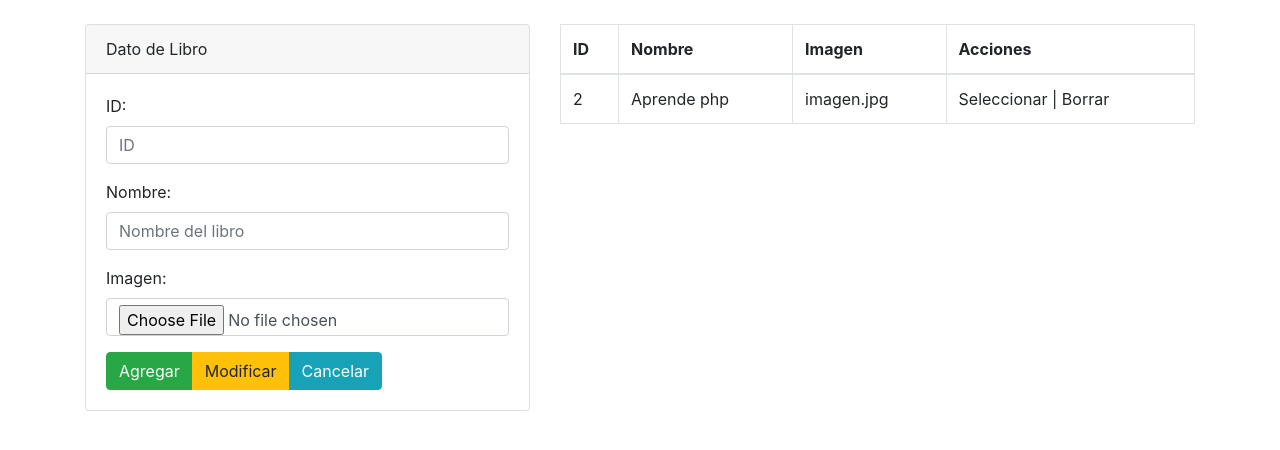
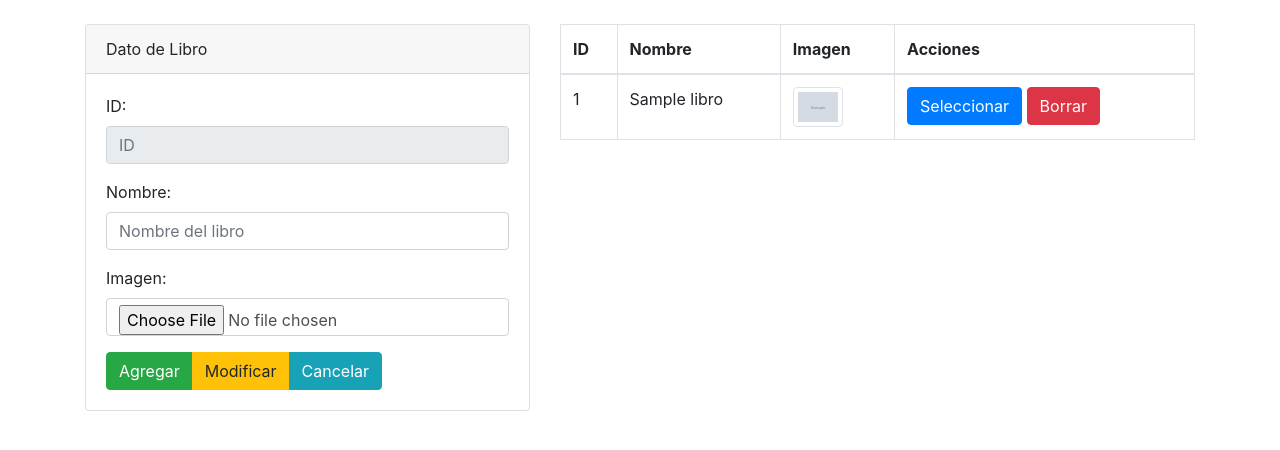
Before and after one commit to Sbarrachina/Web_libros_php_mysql, a PHP site: page /administrador/seccion/productos.php in a window 1280 px wide. Shown: the part 56-506 px from the top of the page. Run offline with PHP 8.4, Linux system fonts and the light colour scheme; tables that the repository leaves empty or names only in its code hold one stand-in row (values such as "Sample post"); grey boxes marked "Sample" are stand-in pictures.

Commit message:
git commit -am "agregando imagenes"

```diff
--- a/administrador/seccion/productos.php
+++ b/administrador/seccion/productos.php
@@ -10,28 +10,115 @@ include("../config/bd.php");
 
 switch($accion){
     case "Agregar":
-
         $sentenciaSQL= $conexion->prepare("INSERT INTO libros (nombre, imagen) VALUES (:nombre,:imagen);");
         $sentenciaSQL->bindParam(':nombre',$txtNombre);
-        $sentenciaSQL->bindParam(':imagen',$txtImagen);
-
-        $sentenciaSQL->execute();
 
 
-        echo "Presionado botón agregar";
+        $fecha= new DateTime();
+        $nombreArchivo=($txtImagen!="")?$fecha->getTimestamp()."_".$_FILES["txtImagen"]["name"]:"imagen.jpg";
+
+        $tmpImagen=$_FILES["txtImagen"]["tmp_name"];
+
+        if($tmpImagen!=""){
+
+            move_uploaded_file($tmpImagen,"../../img/".$nombreArchivo);
+        }
+
+        $sentenciaSQL->bindParam(':imagen',$nombreArchivo);
+        $sentenciaSQL->execute();
         break;
 
         case "Modificar":
-            echo "Presionado botón Modificar";
+
+            $sentenciaSQL= $conexion->prepare("UPDATE libros SET nombre=:nombre WHERE id=:id");
+            $sentenciaSQL->bindParam(':nombre',$txtNombre);
+            $sentenciaSQL->bindParam(':id',$txtID);
+            $sentenciaSQL->execute();
+
+            if($txtImagen!=""){
+
+                $fecha= new DateTime();
+                $nombreArchivo=($txtImagen!="")?$fecha->getTimestamp()."_".$_FILES["txtImagen"]["name"]:"imagen.jpg";
+                $tmpImagen=$_FILES["txtImagen"]["tmp_name"];
+
+                move_uploaded_file($tmpImagen,"../../img/".$nombreArchivo);
+
+                $sentenciaSQL= $conexion->prepare("SELECT imagen FROM libros WHERE id=:id");
+                $sentenciaSQL->bindParam(':id',$txtID);
+                $sentenciaSQL->execute();
+                $Libro=$sentenciaSQL->fetch(PDO::FETCH_LAZY);
+
+                if( isset($libro["imagen"]) &&($libro["imagen"]!="imagen.jpg") ){
+
+                    if(file_exists("../../img/".$libro["imagen"])){
+
+                        unlink("../../img/".$libro["imagen"]);
+                    }
+
+                }
+
+
+
+
+
+                $sentenciaSQL= $conexion->prepare("UPDATE libros SET imagen=:imagen WHERE id=:id");
+                $sentenciaSQL->bindParam(':imagen',$nombreArchivo);
+                $sentenciaSQL->bindParam(':id',$txtID);
+                $sentenciaSQL->execute();
+            }
+
+
+
             break;
 
             case "Cancelar":
                 echo "Presionado botón cancelar";
                 break;
 
+                case "Seleccionar":
+
+                    $sentenciaSQL= $conexion->prepare("SELECT * FROM libros WHERE id=:id");
+                    $sentenciaSQL->bindParam(':id',$txtID);
+                    $sentenciaSQL->execute();
+                    $Libro=$sentenciaSQL->fetch(PDO::FETCH_LAZY);
+
+                    $txtNombre=$libro['nombre'];
+                    $txtImagen=$libro['imagen'];
+
+
+
+
+                    // echo "Presionado botón Seleccionar";
+                    break;
+
+                    case "Borrar":
+
+                        $sentenciaSQL= $conexion->prepare("SELECT imagen FROM libros WHERE id=:id");
+                        $sentenciaSQL->bindParam(':id',$txtID);
+                        $sentenciaSQL->execute();
+                        $Libro=$sentenciaSQL->fetch(PDO::FETCH_LAZY);
+
+                        if(isset($libro["imagen"]) &&($libro["imagen"]!="imagen.jpg") ){
+
+                            if(file_exists("../../img/".$libro["imagen"])){
+
+                                unlink("../../img/".$libro["imagen"]);
+                            }
+
+                        }
+
+                        $sentenciaSQL= $conexion->prepare("DELETE FROM libros WHERE id=:id");
+                        $sentenciaSQL->bindParam(':id',$txtID);
+                        $sentenciaSQL->execute();
+
+                        break;
+
 }
 
 
+$sentenciaSQL= $conexion->prepare("SELECT * FROM libros");
+$sentenciaSQL->execute();
+$listaLibros=$sentenciaSQL->fetchAll(PDO::FETCH_ASSOC);
 
 
 ?>
@@ -52,18 +139,29 @@ switch($accion){
 
 <div class = "form-group">
 <label for="txtID">ID:</label>
-<input type="text" class="form-control" name="txtID" id="txtID" placeholder="ID">
+<input type="text" required readonly class="form-control" value="<?php echo $txtID; ?>" name="txtID" id="txtID" placeholder="ID">
 </div>
 
 <div class = "form-group">
 <label for="txtNombre">Nombre:</label>
-<input type="text" class="form-control" name="txtNombre" id="txtNombre" placeholder="Nombre del libro">
+<input type="text" required class="form-control"value="<?php echo $txtNombre; ?>" name="txtNombre" id="txtNombre" placeholder="Nombre del libro">
 </div>
 
 
 <div class = "form-group">
 <label for="txtNombre">Imagen:</label>
-<input type="file" class="form-control" name="txtImagen" id="txtImagen" placeholder="Nombre del libro">
+<br/>
+
+<?php echo $txtImagen; ?>
+<?php if($txtImagen!=""){?>
+
+    <img class="img-thumbnail rounded" src="../../img/<?php echo $txtImagen ;?> width="50" alt="" srcset="">
+
+
+
+<?php } ?>
+
+<input type="file" required class="form-control" name="txtImagen" id="txtImagen" placeholder="Nombre del libro">
 </div>
 
 
@@ -96,13 +194,36 @@ switch($accion){
         </tr>
     </thead>
     <tbody>
+        <?php foreach($listaLibros as $libro) { ?>
         <tr>
-            <td>2</td>
-            <td>Aprende php</td>
-            <td>imagen.jpg</td>
-            <td>Seleccionar | Borrar </td>
+            <td><?php echo $libro['id']; ?> </td>
+            <td><?php echo $libro['nombre']; ?></td>
+            <td>
+
+            <img class="img-thumbnail rounded" src="../../img/<?php echo $libro ['imagen']; ?>" width="50" alt="" srcset="">
+
+
+
+
+
+            </td>
+
+            <td>
+
+            <form method="post">
+
+            <input type="hidden" name="txtID" id="txtID" value="<?php echo $libro['id']; ?>"/>
+
+            <input type="submit" name="accion" value="Seleccionar" class="btn btn-primary"/>
+
+
+            <input type="submit" name="accion" value="Borrar" class="btn btn-danger"/>
+
+            </form>
+            </td>
 
         </tr>
+        <?php } ?>
 
     </tbody>
 </table>
```
Also changed, not shown: img/1657799127_JavaGrow.png (added), img/1657799448_JavaGrow.png (added), img/1657799460_JavaGrow.png (added), img/1657799935_JavaGrow.png (added), img/1657800048_JavaGrow.png (added), img/1657800070_NodeJSGrow.png (added), img/1657800164_NodeJSGrow.png (added), img/1657800407_NodeJSGrow.png (added), img/1657800441_NodeJSGrow.png (added), img/1657800490_NodeJSGrow.png (added), img/1657800558_NodeJSGrow.png (added), img/1657800748_NodeJSGrow.png (added), img/1657802696_PhytonGrow.jpeg (added), img/1657802813_PhytonGrow.jpeg (added), 3 more files.
